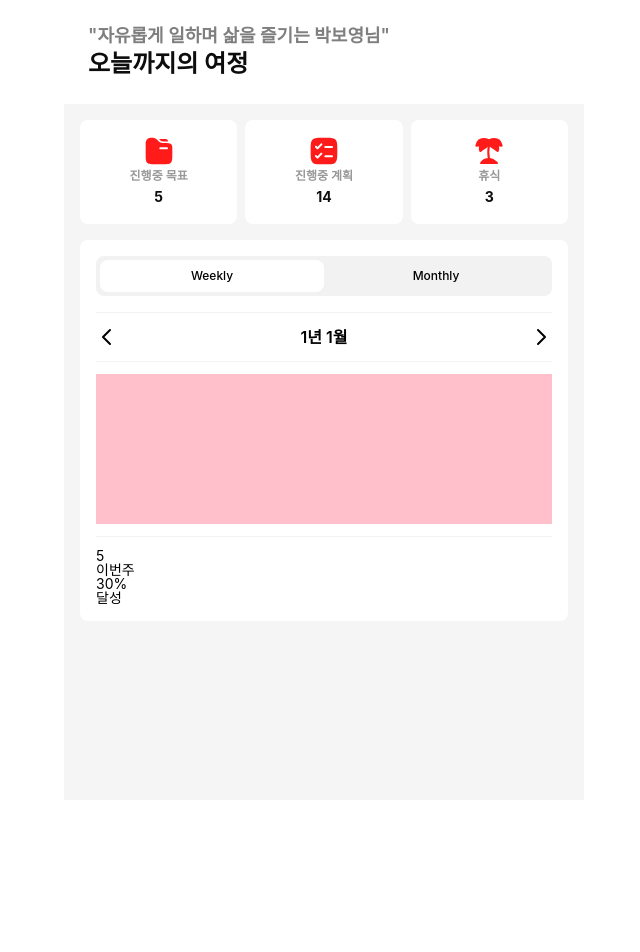
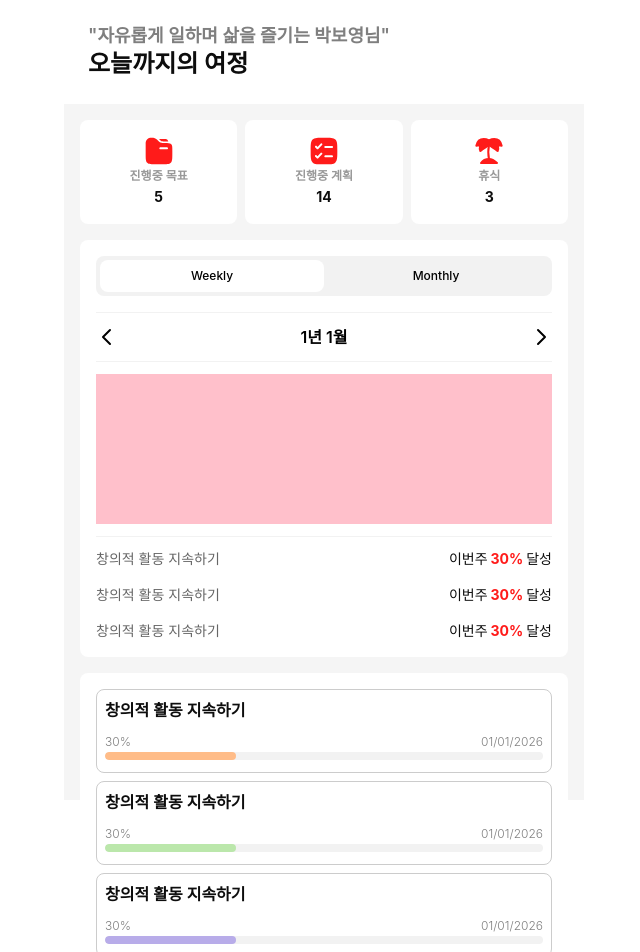
Before and after one commit to sephinek/mvp_project, a React (Vite) app: page /statistics in a window 1280 px wide. Shown: the top 952 px of the page, without its empty margins (316-956 px from the left). Before the commit the page ends 800 px from the top, so only its background shows below. Built offline with nearby package versions, Linux system fonts and the light colour scheme; a web font is replaced by a local one.

Commit message:
통계페이지 메인 마듬

```diff
--- a/src/components/atoms/StatisticsPlanList/index.jsx
+++ b/src/components/atoms/StatisticsPlanList/index.jsx
@@ -4,9 +4,25 @@ const StatisticsPlanList = ({ children, ...rest }) => {
     return (
         <ul className={styles.statisticsPlanList}>
             <li className={styles.statisticsPlan}>
-                <p className={styles.statisticsName}>5</p>
+                <p className={styles.statisticsName}>창의적 활동 지속하기</p>
                 <div className={styles.statisticsStatus}>
-                    <p>이번주</p>
+                    <p>이번주 </p>
+                    <span>30%</span>
+                    <p>달성</p>
+                </div>
+          </li>
+          <li className={styles.statisticsPlan}>
+                <p className={styles.statisticsName}>창의적 활동 지속하기</p>
+                <div className={styles.statisticsStatus}>
+                    <p>이번주 </p>
+                    <span>30%</span>
+                    <p>달성</p>
+                </div>
+          </li>
+          <li className={styles.statisticsPlan}>
+                <p className={styles.statisticsName}>창의적 활동 지속하기</p>
+                <div className={styles.statisticsStatus}>
+                    <p>이번주 </p>
                     <span>30%</span>
                     <p>달성</p>
                 </div>
--- a/src/components/atoms/StatisticsPlanList/index.module.css
+++ b/src/components/atoms/StatisticsPlanList/index.module.css
@@ -1,46 +1,32 @@
-.statusCardList {
-    display: grid;
-    grid-template-columns: 1fr 1fr 1fr;
-    grid-gap: 8px;
-    width: 100%;
-}
-.statusCard {
-    width: 100%;
-    height: 104px;
-    background-color: var(--color-white);
-    border-radius: 8px;
+.statisticsPlanList {
     display: flex;
     flex-direction: column;
-    gap:2px;
+    gap: 16px;
+}
+.statisticsPlan {
+    display: flex;
     align-items: center;
-    justify-content: center;
+    justify-content: space-between;
 }
-.statusIcon {
-    width: 32px;
-    height: 32px;
-    background-repeat: no-repeat;
-    background-position: center;
-    background-size: 100% auto;
+.statisticsName {
+    font-size: var(--font-size-m);
+    font-weight: var(--font-weight-regular);
+    color: var(--color-grey-600);
+    line-height: 20px;
 }
-/* image */
-.statusCardList > li:nth-child(1) .statusIcon {
-    background-image: url(../../../assets/icons/solar/solar-folder-files.svg);
+.statisticsStatus {
+    display: flex;
+    gap: 3px;
 }
-.statusCardList > li:nth-child(2) .statusIcon {
-    background-image: url(../../../assets/icons/solar/solar-checklist.svg);
+.statisticsStatus > p {
+    font-size: var(--font-size-m);
+    font-weight: var(--font-weight-regular);
+    color: var(--color-grey-900);
+    line-height: 20px;
 }
-.statusCardList > li:nth-child(3) .statusIcon {
-    background-image: url(../../../assets/icons/solar/solar-vacation.svg);
-}
-.stausTitle {
-    color: var(--color-grey-400);
-    font-size: var(--font-size-sm);
-    font-weight: var(--font-weight-semibold);
-    line-height: 14px;
-}
-.statusCount {
-    color: var(--color-grey-900);
+.statisticsStatus > span {
     font-size: var(--font-size-m);
     font-weight: var(--font-weight-bold);
-    line-height: 24px;
+    color: var(--color-primary-500);
+    line-height: 20px;
 }
--- a/src/pages/Statistics/index.jsx
+++ b/src/pages/Statistics/index.jsx
@@ -17,6 +17,8 @@ export default function Reflection() {
         <StatisticsProfile></StatisticsProfile>
         <div className={styles.statisticsWrap}>
           <StatisticsStatusCard></StatisticsStatusCard>
+
+          {/* 여기 자체를 컴포넌트로 만들어도 될 듯*/}
           <div className={styles.contentBox}>
             <StatisticsPeriodTabs></StatisticsPeriodTabs>
             <span></span>
@@ -34,6 +36,65 @@ export default function Reflection() {
             <StatisticsPlanList></StatisticsPlanList>
           </div>
 
+          <div className={styles.contentBox}>
+            <div className={styles.goalWrap}>
+              <ul className={styles.goalsList}>
+
+                {/* 복사해온 코드*/}
+                <li className={styles.goalBox}>
+                  <div className={styles.titleBox}>
+                    <span className={styles.title}>창의적 활동 지속하기</span>
+                  </div>
+                  <div>
+                    <div className={styles.percentageAndDueDate}>
+                      <span className={styles.percentage}>30%</span>
+                      <span className={styles.dueDate}>01/01/2026</span>
+                    </div>
+                    <div className={styles.bar}>
+                      <div className={styles.full}>
+                        <div className={styles.filled}></div>
+                      </div>
+                    </div>
+                  </div>
+                </li>
+
+                <li className={styles.goalBox}>
+                  <div className={styles.titleBox}>
+                    <span className={styles.title}>창의적 활동 지속하기</span>
+                  </div>
+                  <div>
+                    <div className={styles.percentageAndDueDate}>
+                      <span className={styles.percentage}>30%</span>
+                      <span className={styles.dueDate}>01/01/2026</span>
+                    </div>
+                    <div className={styles.bar}>
+                      <div className={styles.full}>
+                        <div className={styles.filled}></div>
+                      </div>
+                    </div>
+                  </div>
+                </li>
+
+                <li className={styles.goalBox}>
+                  <div className={styles.titleBox}>
+                    <span className={styles.title}>창의적 활동 지속하기</span>
+                  </div>
+                  <div>
+                    <div className={styles.percentageAndDueDate}>
+                      <span className={styles.percentage}>30%</span>
+                      <span className={styles.dueDate}>01/01/2026</span>
+                    </div>
+                    <div className={styles.bar}>
+                      <div className={styles.full}>
+                        <div className={styles.filled}></div>
+                      </div>
+                    </div>
+                  </div>
+                </li>
+              </ul>
+            </div>
+          </div>
+
         </div>
       </section>
     </>
--- a/src/pages/Statistics/index.module.css
+++ b/src/pages/Statistics/index.module.css
@@ -56,3 +56,79 @@
   height: 150px;
   background-color: pink;
 }
+
+/* Goals css 복사해와서 수정함 */
+.goalWrap { }
+.goalsList {
+  width: 100%;
+  display: flex;
+  flex-direction: column;
+  gap: 8px;
+}
+
+.goalBox {
+  width: 100%;
+  height: 84px;
+  border: 1px solid var(--color-grey-200);
+  border-radius: 8px;
+  padding: 8px;
+  background-color: white;
+  display: flex;
+  flex-direction: column;
+  justify-content: space-between;
+}
+.titleBox {}
+.title {
+  width: 100%;
+  white-space: normal;
+  text-overflow: ellipsis;
+  display: -webkit-box;
+  -webkit-line-clamp: 2;
+  -webkit-box-orient: vertical;
+  overflow: hidden;
+  color: var(--color-grey-900);
+  font-size: var(--font-size-lg);
+  font-weight: var(--font-weight-semibold);
+  line-height: 24px;
+  word-break: keep-all;
+}
+
+.percentageAndDueDate {
+  display: flex;
+  justify-content: space-between;
+}
+.percentage {
+  color: var(--color-grey-500);
+  font-size: var(--font-size-sm);
+  font-weight: var(--font-weight-light);
+}
+.dueDate {
+  color: var(--color-grey-500);
+  font-size: var(--font-size-sm);
+  font-weight: var(--font-weight-light);
+}
+
+.bar {
+  padding: 4px 0;
+}
+.full {
+  width: 100%;
+  height: 8px;
+  background-color: var(--color-grey-50);
+  border-radius: 10px;
+  overflow: hidden;
+}
+.filled {
+  width: 30%;
+  height: 8px;
+  background-color: var(--color-other-1);
+  border-radius: 20px;
+}
+
+/* bar graph 색상 변경*/
+.goalsList > li:nth-child(2) .filled {
+  background-color: var(--color-other-2);
+}
+.goalsList > li:nth-child(3) .filled {
+  background-color: var(--color-paused);
+}
```
